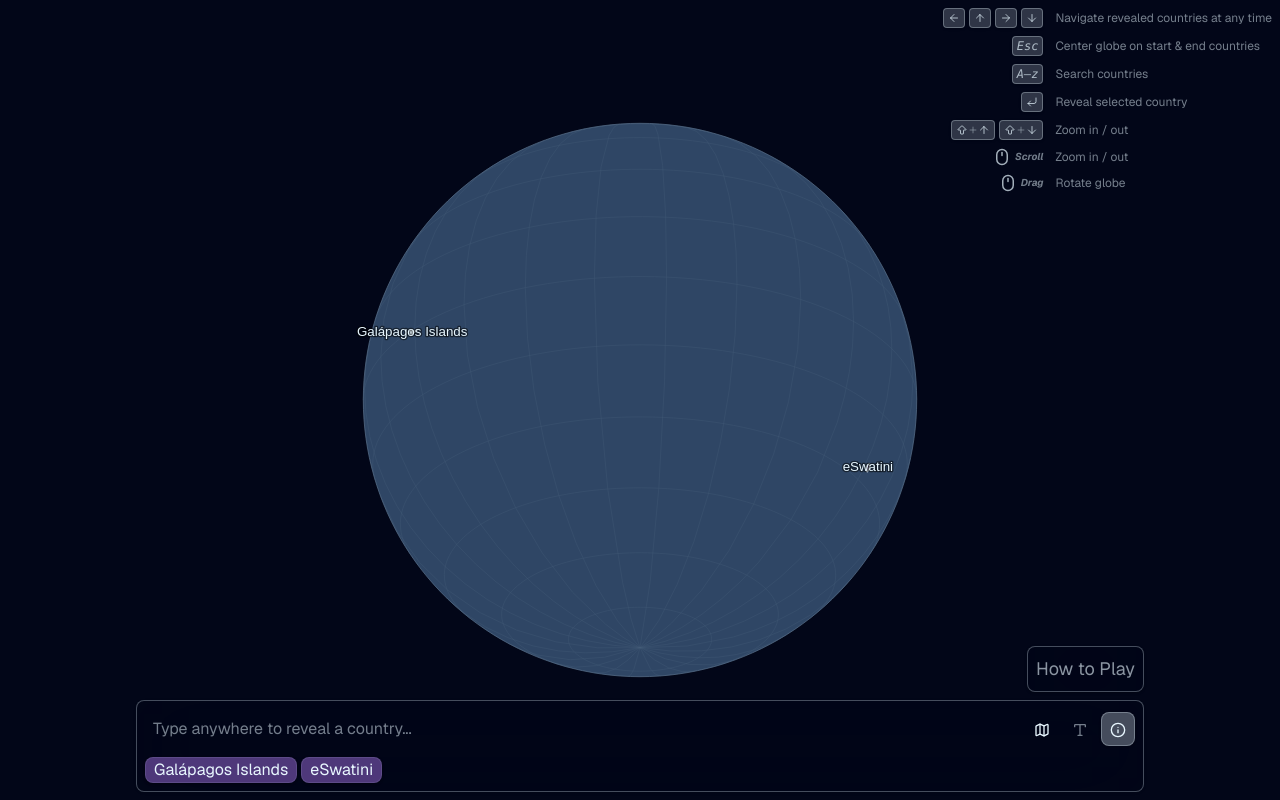
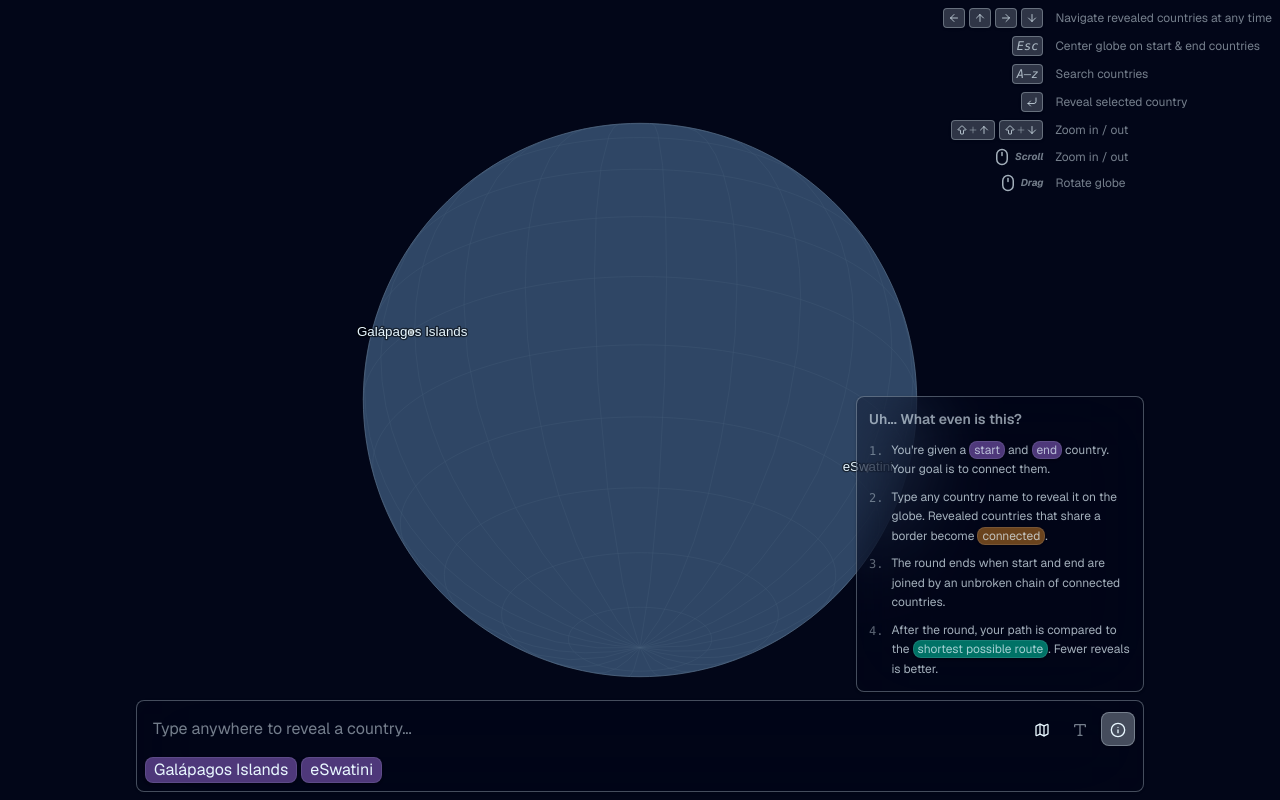
Before and after one commit to alexkatz/country-quest, a React (Vite) app: page / in a window 1280 px wide. Built offline with nearby package versions, Linux system fonts and the light colour scheme.

Commit message:
help dialog

```diff
--- a/src/app/CountryPill.tsx
+++ b/src/app/CountryPill.tsx
@@ -22,7 +22,7 @@ export const CountryPill = (props: {
       onFocus={props.onFocus}
       onClick={props.onClick}
     >
-      {props.country?.name ?? props.children}
+      {props.children ?? props.country?.name}
     </button>
   );
 };
--- a/src/app/Help.tsx
+++ b/src/app/Help.tsx
@@ -1,7 +1,66 @@
+import type { ReactNode } from 'react';
+import { CountryPill } from './CountryPill';
+import { createCountryPillEvents } from './createCountryPillEvents';
+import * as gameState from '../game/state';
+import { useAtomValue } from 'jotai';
+
+const Step = (props: { n: number; children: ReactNode }) => (
+  <div className='flex gap-2 items-start'>
+    <span className='text-xs font-mono text-text/40 mt-0.5 shrink-0'>
+      {props.n}.
+    </span>
+    <span className='text-xs text-text/70 leading-relaxed'>
+      {props.children}
+    </span>
+  </div>
+);
+
 export const Help = () => {
+  const start = useAtomValue(gameState.startCountryAtom);
+  const end = useAtomValue(gameState.endCountryAtom);
   return (
-    <div className='absolute bottom-full right-2 bg-background/30 flex flex-col gap-2 rounded-lg border border-text/30 backdrop-blur-2xl shadow-sm/20 p-2'>
-      <div className='text-lg opacity-60'>How to Play</div>
+    <div className='absolute bottom-full right-2 bg-background/30 flex flex-col gap-3 rounded-lg border border-text/30 backdrop-blur-2xl shadow-sm/20 p-3 w-72'>
+      <div className='text-sm font-semibold opacity-60'>
+        Uh... What even is this?
+      </div>
+      <div className='flex flex-col gap-2'>
+        <Step n={1}>
+          You're given a{' '}
+          <CountryPill
+            className='bg-terminal/60 inline text-xs px-1'
+            country={start}
+            children='start'
+            {...createCountryPillEvents(start)}
+          />{' '}
+          and{' '}
+          <CountryPill
+            className='bg-terminal/60 inline text-xs px-1'
+            country={end}
+            children='end'
+            {...createCountryPillEvents(end)}
+          />{' '}
+          country. Your goal is to connect them.
+        </Step>
+        <Step n={2}>
+          Type any country name to reveal it on the globe. Revealed countries
+          that share a border become{' '}
+          <CountryPill className='bg-connected/60 inline text-xs px-1'>
+            connected
+          </CountryPill>
+          .
+        </Step>
+        <Step n={3}>
+          The round ends when start and end are joined by an unbroken chain of
+          connected countries.
+        </Step>
+        <Step n={4}>
+          After the round, your path is compared to the{' '}
+          <CountryPill className='bg-optimal/80 inline text-xs px-1'>
+            shortest possible route
+          </CountryPill>
+          . Fewer reveals is better.
+        </Step>
+      </div>
     </div>
   );
 };
```
